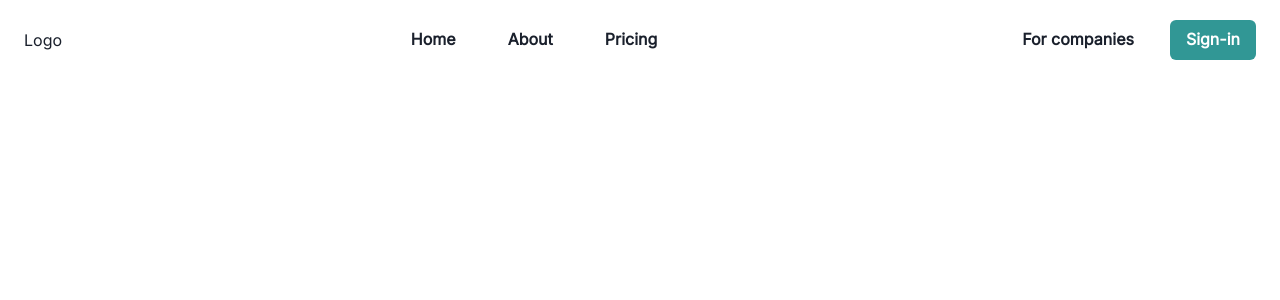
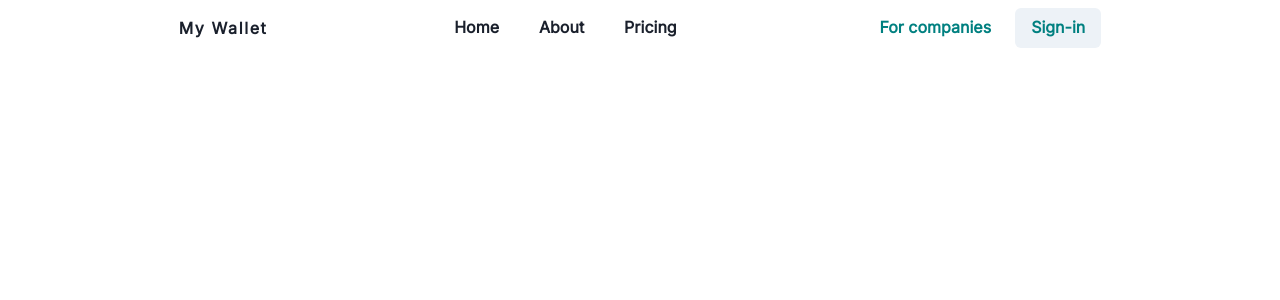
Before and after one commit to luisdourado33/my-wallet, a React (Create React App) app: page / in a window 1280 px wide. Shown: the top 300 px of the page. Built offline with nearby package versions, Linux system fonts and the light colour scheme.

Commit message:
feat: add NavItem atom

```diff
--- /dev/null
+++ b/src/components/atoms/NavItem/NavItem.tsx
@@ -0,0 +1,19 @@
+import React from 'react';
+import styled from 'styled-components';
+
+import { Button, ButtonProps } from '@chakra-ui/react';
+
+const CustomButton = styled(Button)`
+  &:hover {
+    border-bottom: 1px ridge ${props => props.theme.colors.solid};
+    border-radius: unset;
+  }
+`;
+
+const NavItem: React.FC<ButtonProps> = (
+  props
+) => {
+  return <CustomButton {...props}>{props.children}</CustomButton>
+};
+
+export default NavItem;
--- /dev/null
+++ b/src/components/atoms/NavItem/index.ts
@@ -0,0 +1 @@
+export { default } from './NavItem';
--- a/src/components/organisms/Navbar/Navbar.tsx
+++ b/src/components/organisms/Navbar/Navbar.tsx
@@ -1,7 +1,9 @@
 import React from 'react';
 
-import { Nav } from './styles.modules';
-import { Button, Flex, HStack } from '@chakra-ui/react';
+import { Header, FlexContainer } from './styles.modules';
+import { Button, HStack, Text } from '@chakra-ui/react';
+
+import NavItem from 'components/atoms/NavItem';
 
 const menuItems = [
   { label: 'Home', variant: 'nav' },
@@ -16,29 +18,37 @@ const callToActions = [
 
 const Navbar = () => {
   const renderMenuItems = menuItems.map((item, index) => (
-    <Button variant={item.variant} key={index}>{item.label}</Button>
+    <NavItem variant={item.variant} key={index}>{item.label}</NavItem>
   ));
 
   const renderCallToActions = callToActions.map((item, index) => (
-    <Button colorScheme={'teal'} variant={item.variant ?? 'solid'} key={index}>{item.label}</Button>
+    <Button color='teal' variant={item.variant ?? 'solid'} key={index}>{item.label}</Button>
   ))
 
   return (
-    <Nav>
-      <Flex w="100%"
-        px="6"
-        py="5"
-        align="center"
-        justify="space-between">
-          <h1>Logo</h1>
-          <HStack as='nav' spacing='5'>
-            {renderMenuItems}
-          </HStack>
-          <HStack as='nav' spacing='5'>
-            {renderCallToActions}
-          </HStack>
-      </Flex>
-    </Nav>
+    <Header>
+      <FlexContainer
+        justifyContent='space-evenly'
+        alignItems='center'
+        p='2'
+      >
+        <Text
+          as='span'
+          fontWeight='extrabold'
+          letterSpacing='widest'
+        >
+          My Wallet
+        </Text>
+        <HStack as='nav' alignItems='center'>
+          {renderMenuItems}
+        </HStack>
+        <HStack
+          as='nav'
+        >
+          {renderCallToActions}
+        </HStack>
+      </FlexContainer>
+    </Header>
   );
 };
 
--- a/src/components/organisms/Navbar/styles.modules.ts
+++ b/src/components/organisms/Navbar/styles.modules.ts
@@ -1,7 +1,7 @@
 import styled from 'styled-components';
 
-import { chakra } from '@chakra-ui/react';
+import { chakra, Flex } from '@chakra-ui/react';
 
-export const Nav = styled(chakra.header)`
-  width: 100%;
-`;
+export const Header = styled(chakra.header)``;
+
+export const FlexContainer = styled(Flex)``;
```
